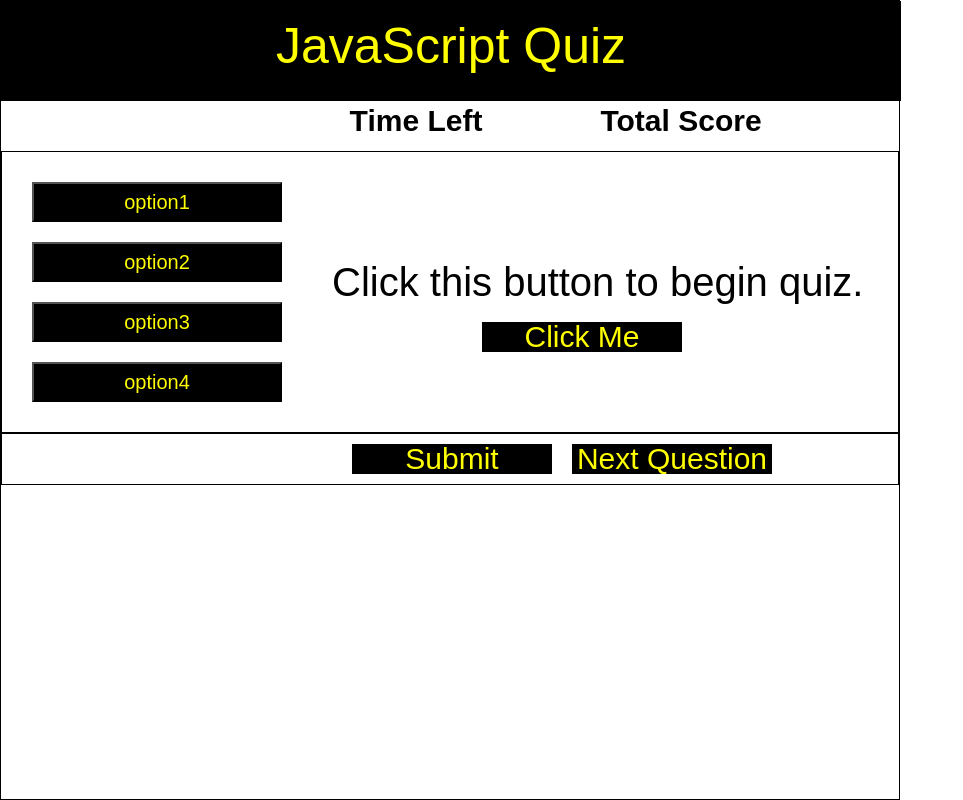
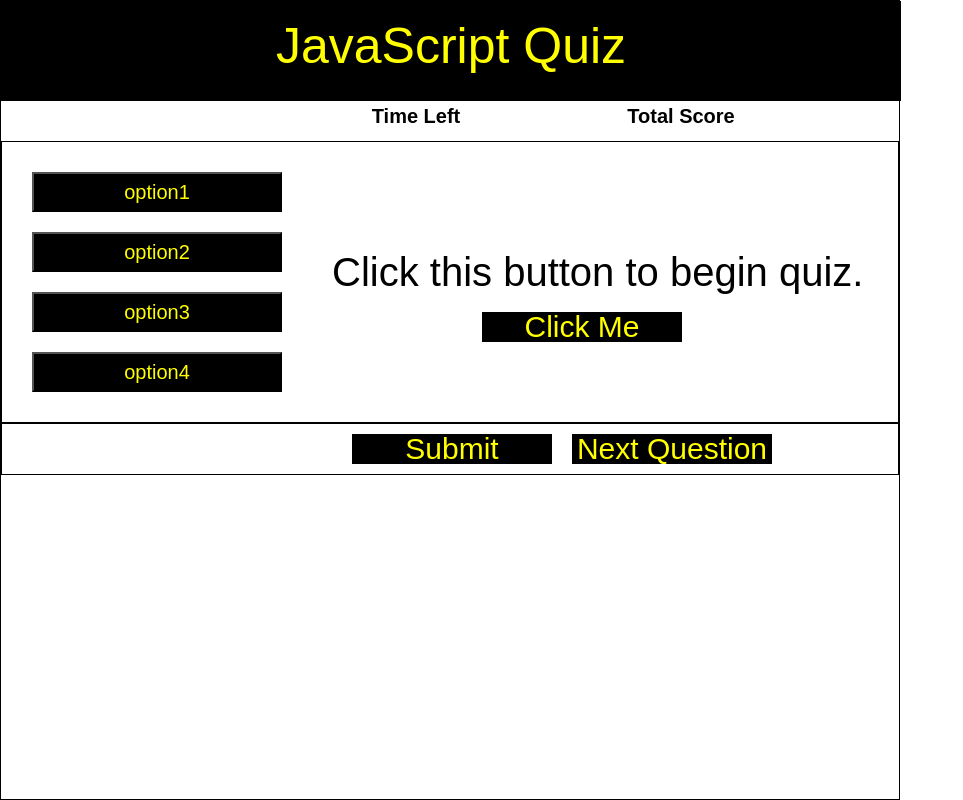
Before and after one commit to NBADRAUN/JavaScript-High-Score-Challenge, a plain HTML site: page index.html in a window 1280 px wide. Shown: the whole page, without its empty margins (0-963 px from the left). Drawn offline with Linux system fonts and the light colour scheme.

Commit message:
adjusted time and css elements

```diff
--- a/assets/script.js
+++ b/assets/script.js
@@ -12,7 +12,7 @@ var start = false;
 var selected = "";
 var id = 0;
 var Points = 0;
-var Time = 300;
+var Time = 30;
 
 
 
--- a/assets/style.css
+++ b/assets/style.css
@@ -19,13 +19,13 @@ body {
 }
 
 .Results {
-    height: 50px;
+    height: 40px;
     width: 100%;
     display: flex;
     flex-direction: row;
 }
 .Results-Text {
-    font-size: 30px;
+    font-size: 20px;
     font-weight:bold;
     padding-top: 5px;
     text-align: center;
@@ -33,7 +33,7 @@ body {
 }
 
 #TimeText {
-    font-size: 30px;
+    font-size: 20px;
     font-weight:bold;
     padding-top: 5px;
     text-align: center;
@@ -42,7 +42,7 @@ body {
 }
 
 #Time {
-    font-size: 30px;
+    font-size: 20px;
     font-weight:bold;
     padding-top: 5px;
     text-align: center;
@@ -52,7 +52,7 @@ body {
 
 
 #ScoreText {
-    font-size: 30px;
+    font-size: 20px;
     font-weight:bold;
     padding-top: 5px;
     text-align: center;
@@ -61,7 +61,7 @@ body {
 }
 
 #Score {
-    font-size: 30px;
+    font-size: 20px;
     font-weight:bold;
     padding-top: 5px;
     text-align: center;
```
